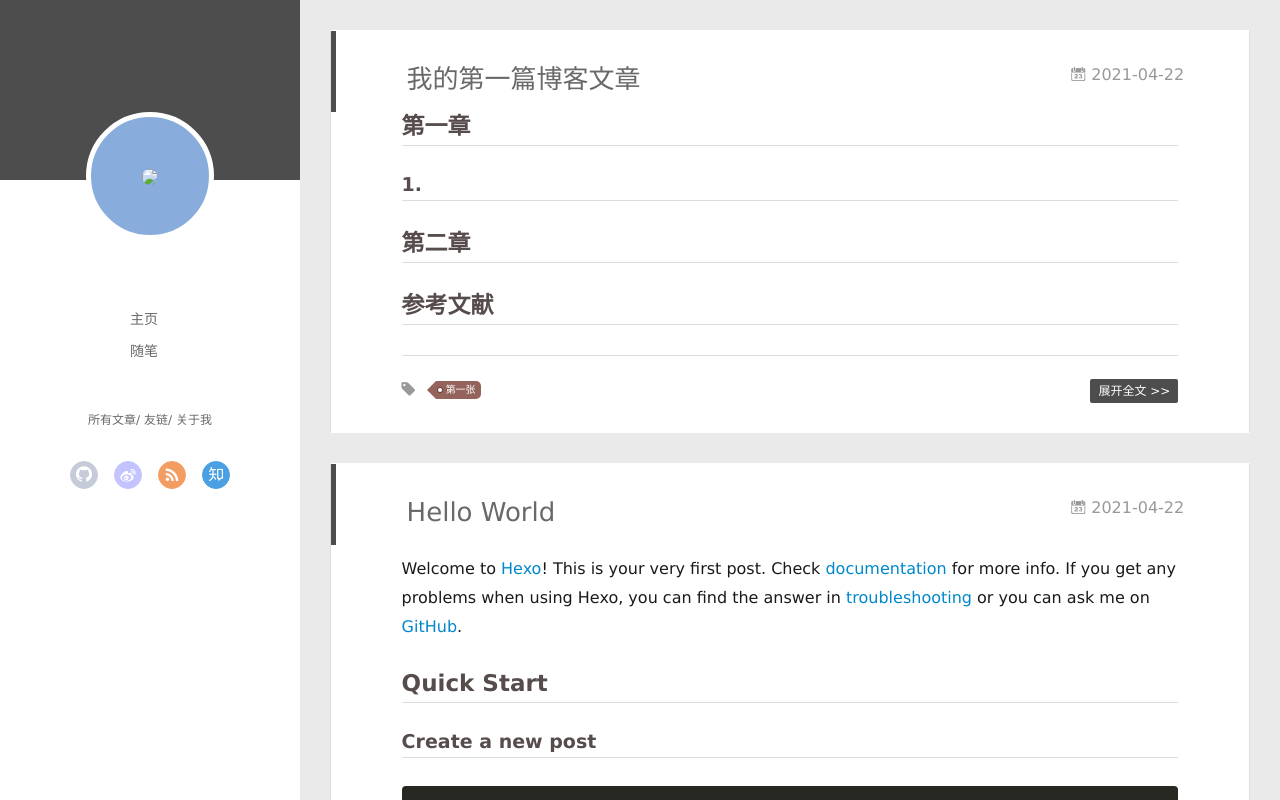
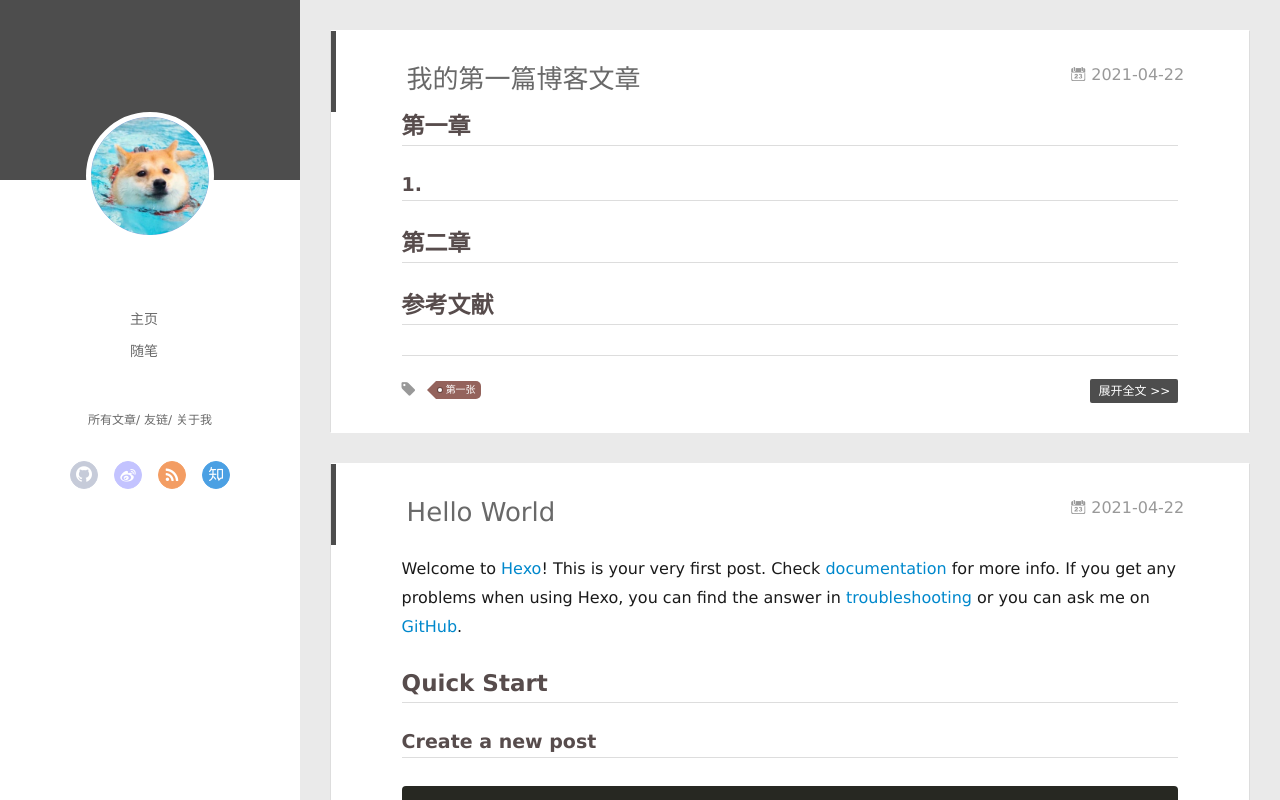
Before and after one commit to ppx-hub/ppx-hub.github.io, a plain HTML site: page index.html in a window 1280 px wide. Drawn offline with Linux system fonts and the light colour scheme; no server answers.

Commit message:
Site updated: 2021-04-22 16:55:34

```diff
--- a/index.html
+++ b/index.html
@@ -43,7 +43,7 @@
 <div class="intrude-less">
 	<header id="header" class="inner">
 		<a href="/" class="profilepic">
-			<img src="assets/goutou.png" class="js-avatar">
+			<img src="img/goutou.png" class="js-avatar">
 		</a>
 		<hgroup>
 		  <h1 class="header-author"><a href="/"></a></h1>
@@ -101,7 +101,7 @@
 	<div class="intrude-less">
 		<header id="header" class="inner">
 			<div class="profilepic">
-				<img src="assets/goutou.png" class="js-avatar">
+				<img src="img/goutou.png" class="js-avatar">
 			</div>
 			<hgroup>
 			  <h1 class="header-author js-header-author"></h1>
```
Also changed, not shown: 2021/04/22/hello-world/index.html (+2 -2 lines), 2021/04/22/我的第一篇博客文章/index.html (+2 -2 lines), archives/2021/04/index.html (+2 -2 lines), archives/2021/index.html (+2 -2 lines), archives/index.html (+2 -2 lines), tags/第一张/index.html (+2 -2 lines), img/goutou.png (added).
